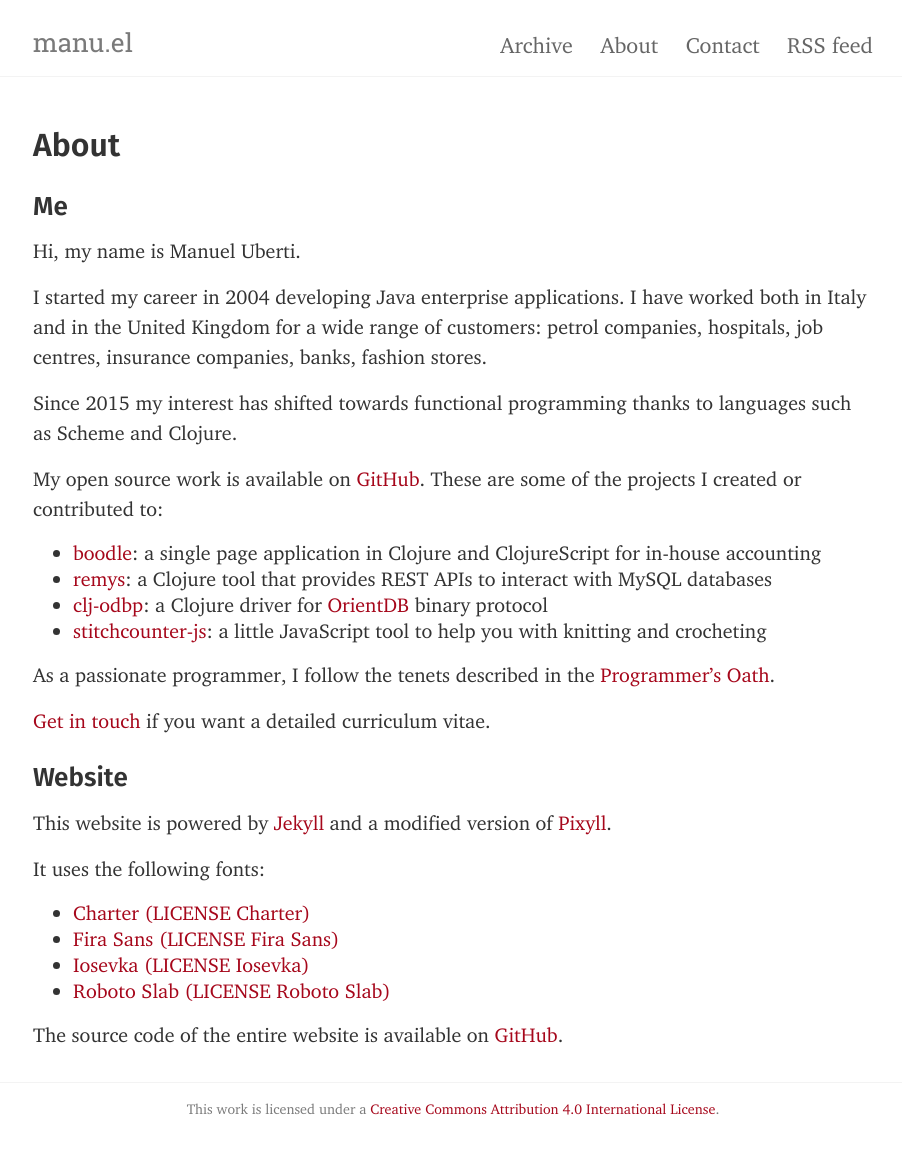
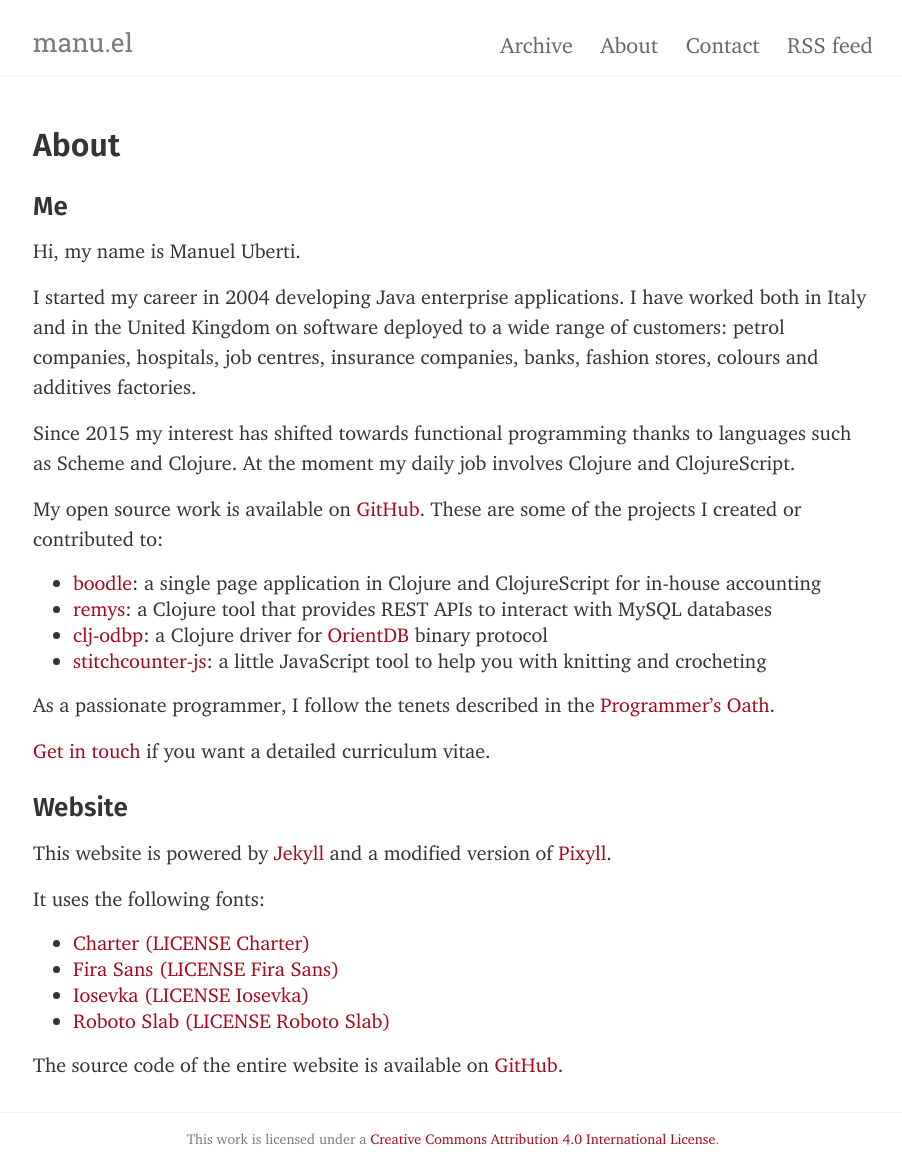
Before and after one commit to manuel-uberti/manuel-uberti.github.io, a Jekyll site: the page built from about.md, in a window 1280 px wide. Shown: the whole page, without its empty margins (187-1089 px from the left). Built offline with Jekyll 4.4.1, drawn with Linux system fonts in a browser that asks for light colours; before the commit the page ends 1134 px from its top, so only the background shows below that.

Commit message:
Add some details to my bio

```diff
--- a/about.md
+++ b/about.md
@@ -10,12 +10,13 @@ tags: about
 Hi, my name is Manuel Uberti.
 
 I started my career in 2004 developing Java enterprise applications. I have
-worked both in Italy and in the United Kingdom for a wide range of customers:
-petrol companies, hospitals, job centres, insurance companies, banks, fashion
-stores.
+worked both in Italy and in the United Kingdom on software deployed to a wide
+range of customers: petrol companies, hospitals, job centres, insurance
+companies, banks, fashion stores, colours and additives factories.
 
 Since 2015 my interest has shifted towards functional programming thanks to
-languages such as Scheme and Clojure.
+languages such as Scheme and Clojure. At the moment my daily job involves
+Clojure and ClojureScript.
 
 My open source work is available on
 [GitHub](https://github.com/manuel-uberti). These are some of the projects
```
